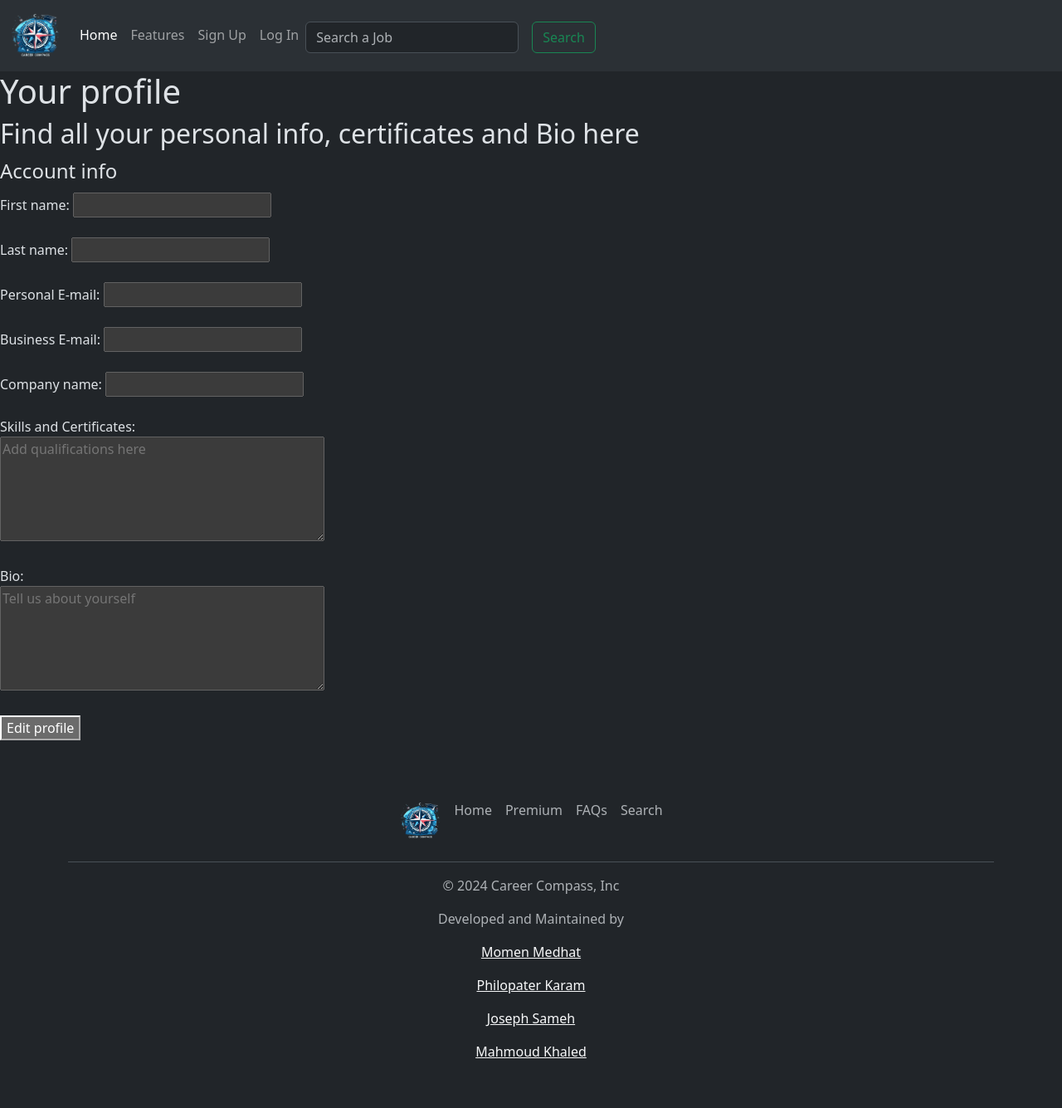
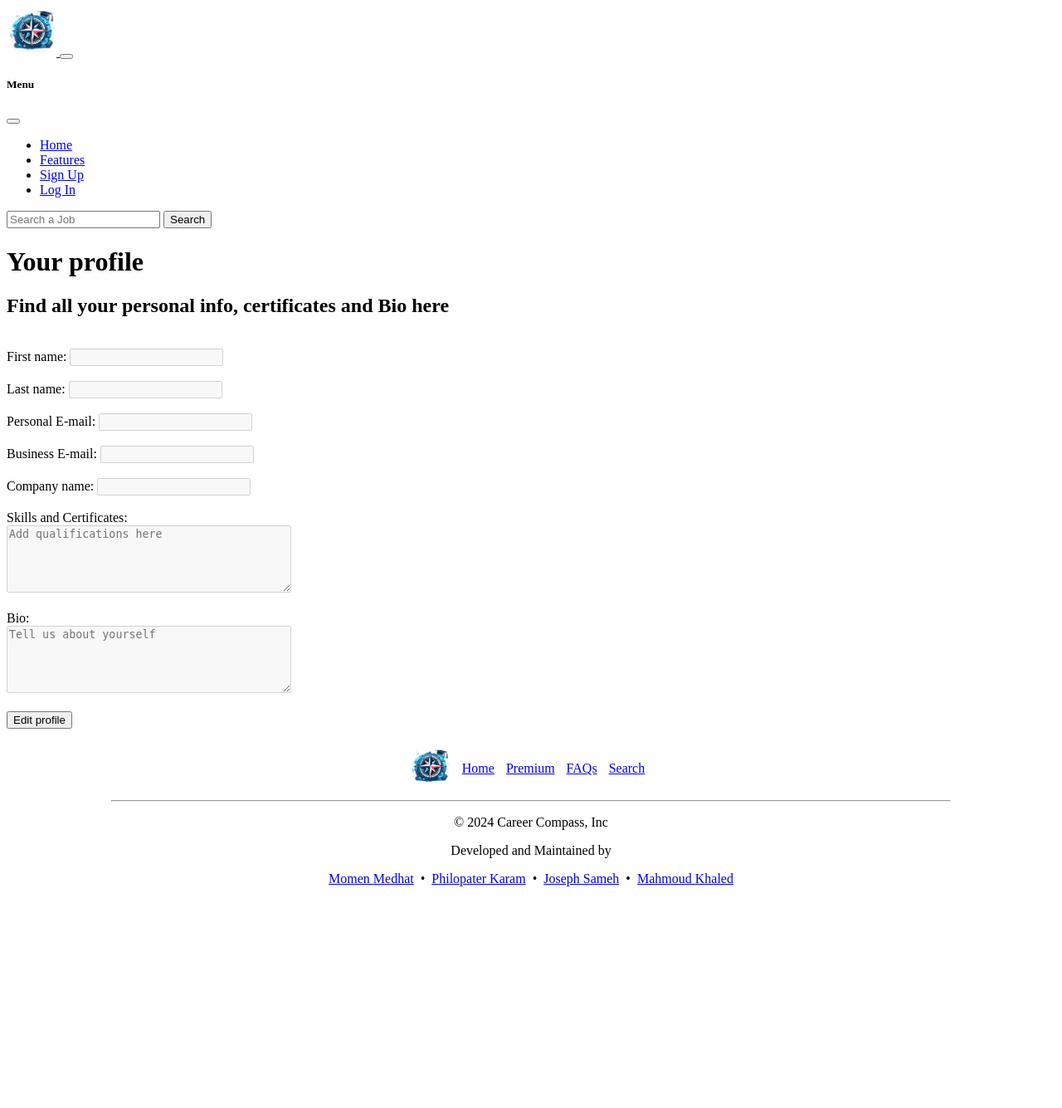
Before and after one commit to momenmedhatsalem/Career-Compass, a Python web app: template templates/profile.html in a window 1280 px wide. Shown: the whole page at 83% size. After the commit the page ends 1068 px from the top, so only its background shows below. Run offline with Jinja, Linux system fonts and the light colour scheme; the template is opened without the code that fills it, so the values that code supplies are empty.

Commit message:
Update profile.html
remade page footer *without* bootstrap

```diff
--- a/templates/profile.html
+++ b/templates/profile.html
@@ -8,55 +8,32 @@
   <meta name="auther" content="Mahmoud Khaled">
 
   <title>Your Profile</title>
-    <link
-      href="https://cdn.jsdelivr.net/npm/bootstrap@5.3.3/dist/css/bootstrap.min.css"
-      rel="stylesheet"
-      integrity="sha384-QWTKZyjpPEjISv5WaRU9OFeRpok6YctnYmDr5pNlyT2bRjXh0JMhjY6hW+ALEwIH"
-      crossorigin="anonymous"
-    />
+
 </head>
+
 <body>
   <header>
-      <nav
-        class="navbar navbar-expand-lg bg-body-tertiary"
-        data-bs-theme="dark"
-      >
+    <nav class="navbar navbar-expand-lg bg-body-tertiary" data-bs-theme="dark">
       <div class="container-fluid">
         <a class="navbar-brand" href="index.html">
           <img src="media/logopng.png" width="60px" alt="Logo" />
         </a>
         <!-- Off-canvas toggle button for small screens -->
-          <button
-            class="navbar-toggler"
-            type="button"
-            data-bs-toggle="offcanvas"
-            data-bs-target="#offcanvasNavbar"
-            aria-controls="offcanvasNavbar"
-          >
+        <button class="navbar-toggler" type="button" data-bs-toggle="offcanvas" data-bs-target="#offcanvasNavbar"
+          aria-controls="offcanvasNavbar">
           <span class="navbar-toggler-icon"></span>
         </button>
         <!-- Off-canvas content -->
-          <div
-            class="offcanvas offcanvas-start"
-            tabindex="-1"
-            id="offcanvasNavbar"
-            aria-labelledby="offcanvasNavbarLabel"
-          >
+        <div class="offcanvas offcanvas-start" tabindex="-1" id="offcanvasNavbar"
+          aria-labelledby="offcanvasNavbarLabel">
           <div class="offcanvas-header">
             <h5 class="offcanvas-title" id="offcanvasNavbarLabel">Menu</h5>
-              <button
-                type="button"
-                class="btn-close text-reset"
-                data-bs-dismiss="offcanvas"
-                aria-label="Close"
-              ></button>
+            <button type="button" class="btn-close text-reset" data-bs-dismiss="offcanvas" aria-label="Close"></button>
           </div>
           <div class="offcanvas-body">
             <ul class="navbar-nav">
               <li class="nav-item">
-                  <a class="nav-link active" aria-current="page" href="index.html"
-                    >Home</a
-                  >
+                <a class="nav-link active" aria-current="page" href="index.html">Home</a>
               </li>
               <li class="nav-item">
                 <a class="nav-link" href="#">Features</a>
@@ -70,12 +47,7 @@
             </ul>
             <!-- Search form -->
             <form class="d-flex mt-1" role="search">
-                <input
-                  class="form-control me-3"
-                  type="search"
-                  placeholder="Search a Job"
-                  aria-label="Search"
-                />
+              <input class="form-control me-3" type="search" placeholder="Search a Job" aria-label="Search" />
               <button class="btn btn-outline-success" type="submit">
                 Search
               </button>
@@ -90,12 +62,6 @@
     <h1>Your profile</h1>
 
     <h2>Find all your personal info, certificates and Bio here</h2>
-
-        <fieldset>
-
-            <legend>
-                Account info
-            </legend>
 
     <br>
 
@@ -130,7 +96,8 @@
     <br>
 
     <label for="skills">Skills and Certificates: </label> <br>
-            <textarea name="skills" id="skills" cols="40" rows="5" placeholder="Add qualifications here" disabled="yes"></textarea>
+    <textarea name="skills" id="skills" cols="40" rows="5" placeholder="Add qualifications here"
+      disabled="yes"></textarea>
 
 
     <br>
@@ -148,37 +115,42 @@
 
     <br>
 
-        </fieldset>
-
     <br>
 
   </main>
   <div class="container">
-      <footer class="py-3 my-4">
-        <ul class="nav justify-content-center border-bottom pb-3 mb-3">
-          <li class="nav-item">
-            <a href="index.html" class="nav-link px-2 text-body-secondary"
-              ><img src="media/logopng.png" width="50px" alt="Footer Logo"
-            /></a>
-          </li>
-          <li class="nav-item">
-            <a href="index.html" class="nav-link px-2 text-body-secondary"
-              >Home</a
-            >
-          </li>
+    <footer style="max-width: 80%; margin: auto;">
+      <center>
 
-          <li class="nav-item">
-            <a href="#" class="nav-link px-2 text-body-secondary">Premium</a>
-          </li>
-          <li class="nav-item">
-            <a href="#" class="nav-link px-2 text-body-secondary">FAQs</a>
-          </li>
-          <li class="nav-item">
-            <a href="search.html" class="nav-link px-2 text-body-secondary"
-              >Search</a
-            >
-          </li>
-        </ul>
+        <table>
+          <tr>
+            <td>
+              <a href="index.html">
+                <img src="media/logopng.png" width="50px" alt="Footer Logo" style="margin-right: 10px;">
+              </a>
+            </td>
+
+            <td>
+              <a href="index.html" style="margin-right: 10px;">Home</a>
+            </td>
+
+            <td>
+              <a href="#" style="margin-right: 10px;">Premium</a>
+            </td>
+
+            <td>
+              <a href="#" style="margin-right: 10px;">FAQs</a>
+            </td>
+
+            <td>
+              <a href="search.html" style="margin-right: 10px;">Search</a>
+            </td>
+
+          </tr>
+        </table>
+
+
+        <hr>
         <p class="text-center text-body-secondary">
           © 2024 Career Compass, Inc
         </p>
@@ -186,33 +158,28 @@
           Developed and Maintained by
         </p>
         <p class="text-center text-body-secondary">
-          <a href="https://github.com/momenmedhatsalem" class="text-light"
-            >Momen Medhat</a
-          >
+          <a href="https://github.com/momenmedhatsalem" class="text-light">Momen Medhat</a>
+
+          &nbsp;•&nbsp;
+
+          <a href="https://github.com/philokaram" class="text-light">Philopater Karam</a>
+
+          &nbsp;•&nbsp;
+
+          <a href="https://github.com/Joseph-Sameh-0" class="text-light">Joseph Sameh</a>
+
+          &nbsp;•&nbsp;
+
+          <a href="https://github.com/Mahmoud3177Khaled" class="text-light">Mahmoud Khaled</a>
+
         </p>
-        <p class="text-center text-body-secondary">
-          <a href="https://github.com/philokaram" class="text-light"
-            >Philopater Karam</a
-          >
-        </p>
-        <p class="text-center text-body-secondary">
-          <a href="https://github.com/Joseph-Sameh-0" class="text-light"
-            >Joseph Sameh</a
-          >
-        </p>
-        <p class="text-center text-body-secondary">
-          <a href="https://github.com/Mahmoud3177Khaled" class="text-light"
-            >Mahmoud Khaled</a
-          >
-        </p>
+      </center>
+
+      <br><br>
+
     </footer>
   </div>
 
-    <script
-      src="https://cdn.jsdelivr.net/npm/bootstrap@5.3.3/dist/js/bootstrap.bundle.min.js"
-      integrity="sha384-YvpcrYf0tY3lHB60NNkmXc5s9fDVZLESaAA55NDzOxhy9GkcIdslK1eN7N6jIeHz"
-      crossorigin="anonymous"
-    ></script>
 </body>
 
 </html>
```
Lines whose indentation alone changed are shown as unchanged.
